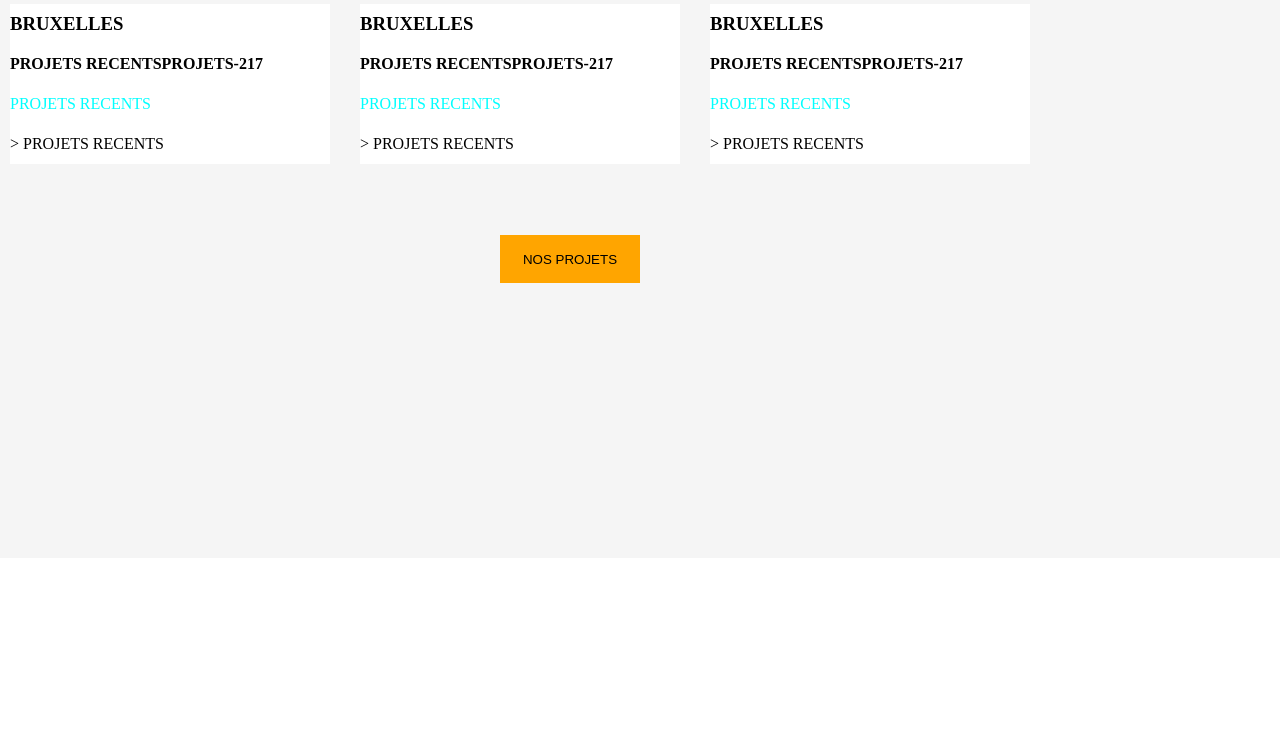
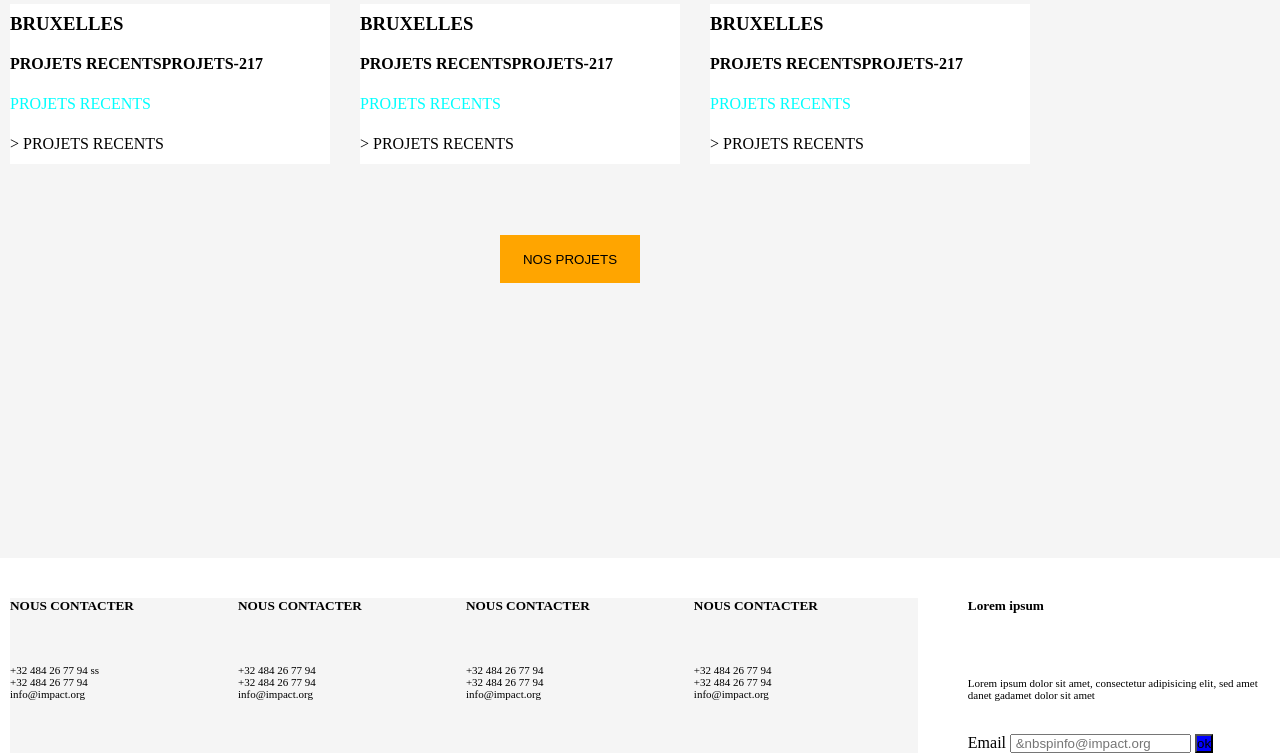
Before and after one commit to Nikoloz-Shamugia/group-assignment3, a plain HTML site: page index.html in a window 1280 px wide. Shown: the part 442-1195 px from the top of the page. Before the commit the page ends 1000 px from the top, so only its background shows below. Drawn offline with Linux system fonts and the light colour scheme.

Commit message:
footer added

```diff
--- a/index.html
+++ b/index.html
@@ -43,5 +43,46 @@
 			</div>
 		</div>
 	</section>
+	<footer>
+		<div class="container">
+			<div class="footer">
+				<div class="footer-left-wrapper">
+					<div class="info">
+						<h5 class="footer-headings">NOUS CONTACTER</h5>
+						<p>+32 484 26 77 94 ss</p>
+						<p>+32 484 26 77 94</p>
+						<p>info@impact.org</p>
+					</div>
+					<div class="info">
+						<h5 class="footer-headings">NOUS CONTACTER</h5>
+						<p>+32 484 26 77 94</p>
+						<p>+32 484 26 77 94</p>
+						<p>info@impact.org</p>
+					</div>
+					<div class="info">
+						<h5 class="footer-headings">NOUS CONTACTER</h5>
+						<p>+32 484 26 77 94</p>
+						<p>+32 484 26 77 94</p>
+						<p>info@impact.org</p>
+					</div>
+					<div class="info">
+						<h5 class="footer-headings">NOUS CONTACTER</h5>
+						<p>+32 484 26 77 94</p>
+						<p>+32 484 26 77 94</p>
+						<p>info@impact.org</p>
+					</div>
+				</div>
+				<div class="footer-input">
+					<h5>Lorem ipsum</h5>
+					<p class="lorem">Lorem ipsum dolor sit amet, consectetur adipisicing elit, sed amet danet gadamet dolor sit amet</p>
+					<form>
+						<label>Email</label>
+						<input type="email" name="email" placeholder="&nbsp&nbspinfo@impact.org">
+						<button class="footer-button">ok</button>
+					</form>
+				</div>
+			</div>
+		</div>
+	</footer>
 </body>
 </html>
--- a/style.css
+++ b/style.css
@@ -3,8 +3,6 @@
 	padding: 0;
 	box-sizing: border-box;
 }
-
-
 section {
 	background-color: whitesmoke;
 	height: 1000px;
@@ -58,3 +56,34 @@ section {
 	width: 140px;
 	height: 48px;
 }
+.info{
+	display: inline-block;
+	margin-right: 100px;
+}
+.footer-headings{
+	margin-bottom: 50px;
+}
+.footer{
+	display: flex;
+	margin-top: 40px;
+}
+.container{
+	max-width: 1260px;
+	margin: 0 auto;
+}
+.footer-input{
+	margin-left: 50px;
+}
+.footer-input p{
+	width:296px;
+	margin: 63px 0px 33px 0px;
+}
+footer p{
+	font-size: 11px;
+}
+.footer-button{
+	background: blue;
+}
+.footer-left-wrapper{
+	background-color: whitesmoke;
+}
```
